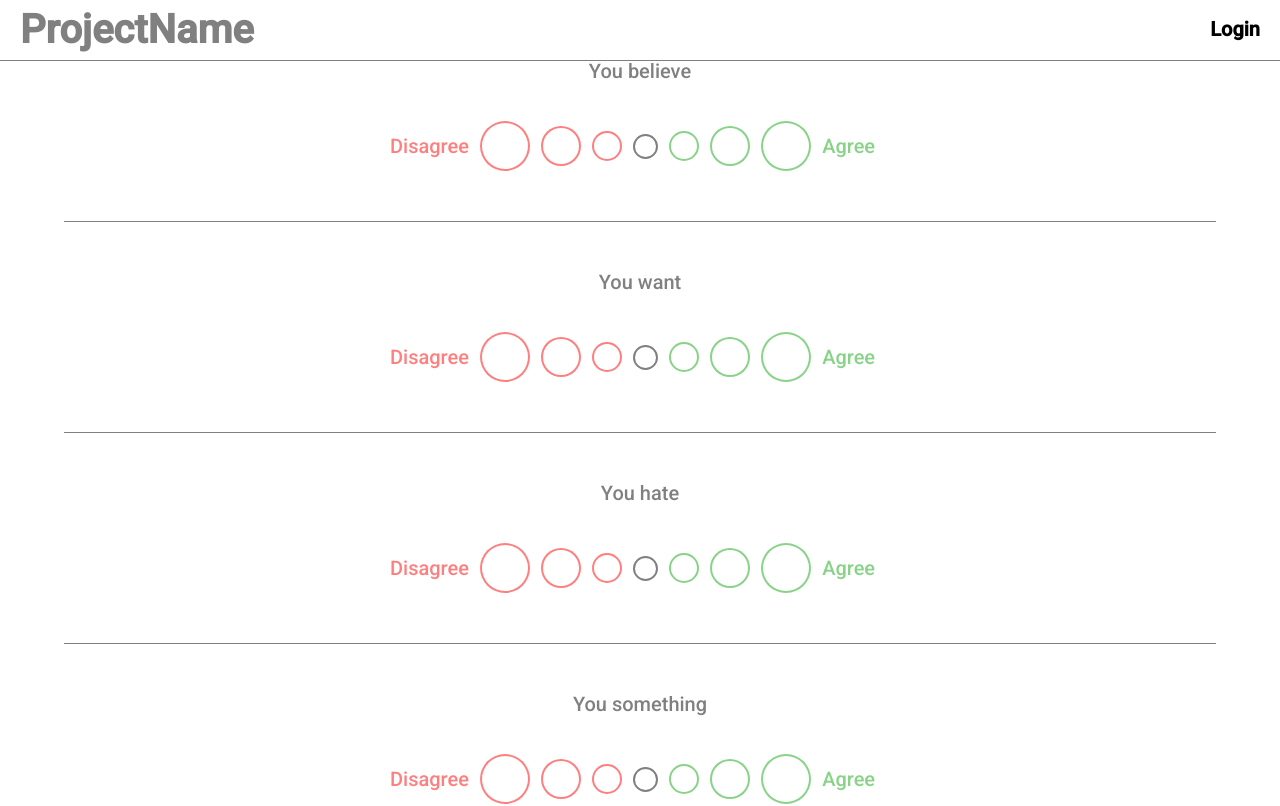
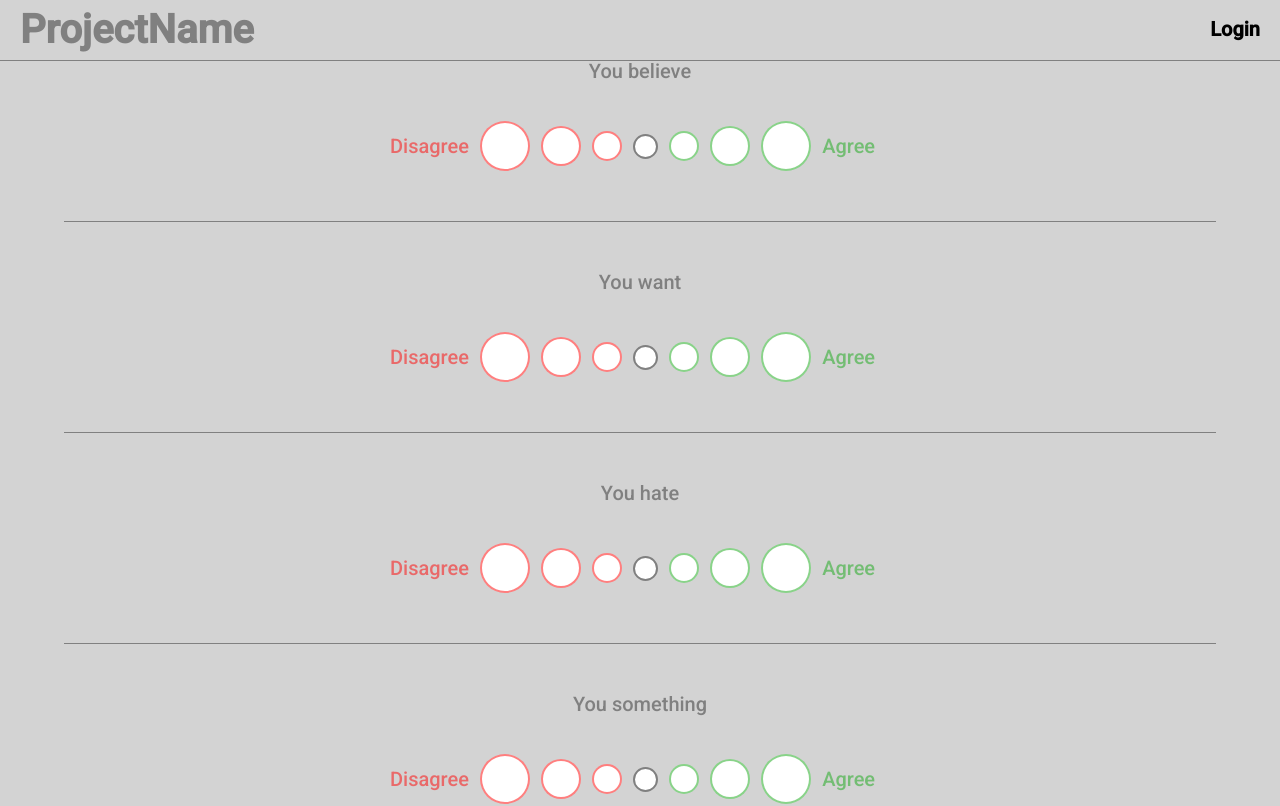
Before and after one commit to andycai789/Need-A-Fifth, an Angular app in the folder client/: page /values in a window 1280 px wide. Shown: the top 806 px of the page. Built offline with nearby package versions, Linux system fonts and the light colour scheme.

Commit message:
Saving changes.

```diff
--- a/client/src/app/components/user-value/user-value.component.html
+++ b/client/src/app/components/user-value/user-value.component.html
@@ -2,7 +2,7 @@
 
 <div class="opinion-spectrum">
     <span class="disagree-text">Disagree</span>
-    <button class="large disagree"> </button>
+    <button (click)="test()" class="large disagree"> </button>
     <button class="medium disagree"> </button>
     <button class="small disagree"> </button>
     <button> </button>
@@ -12,5 +12,6 @@
     <span class="agree-text">Agree&nbsp;&nbsp;&nbsp;</span>
 </div>
 
+
 <div class="divider">
 </div>
--- a/client/src/app/components/user-value/user-value.component.ts
+++ b/client/src/app/components/user-value/user-value.component.ts
@@ -14,4 +14,9 @@ export class UserValueComponent implements OnInit {
   ngOnInit(): void {
   }
 
+  test(): void {
+    console.log("I AM HERE")
+  }
+
+
 }
--- a/client/src/styles.css
+++ b/client/src/styles.css
@@ -9,5 +9,5 @@ body {
     margin: 0;
     padding: 0;
     box-sizing: border-box;
-    background-color: white;
+    background-color: lightgray;
 }
```
